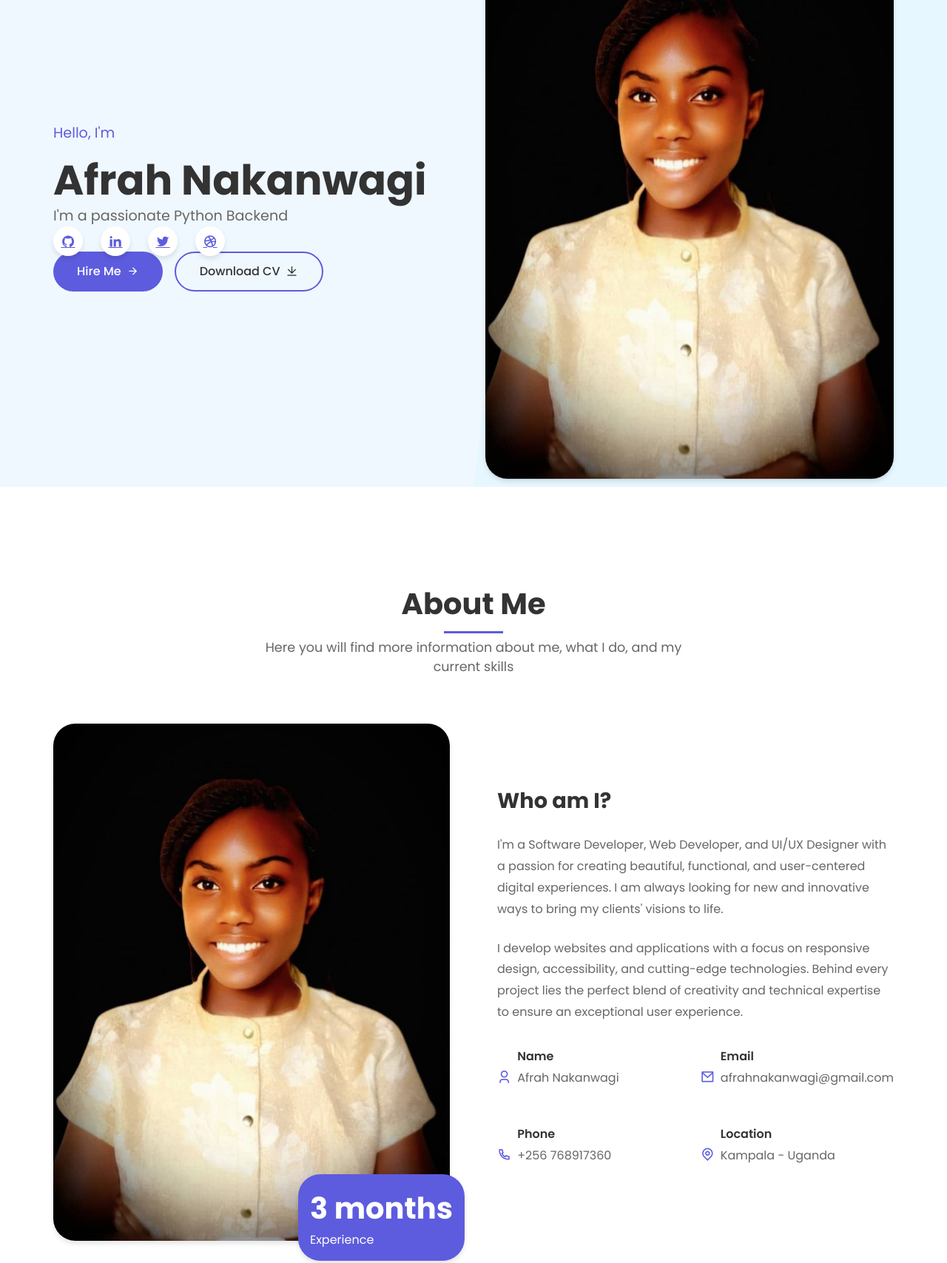
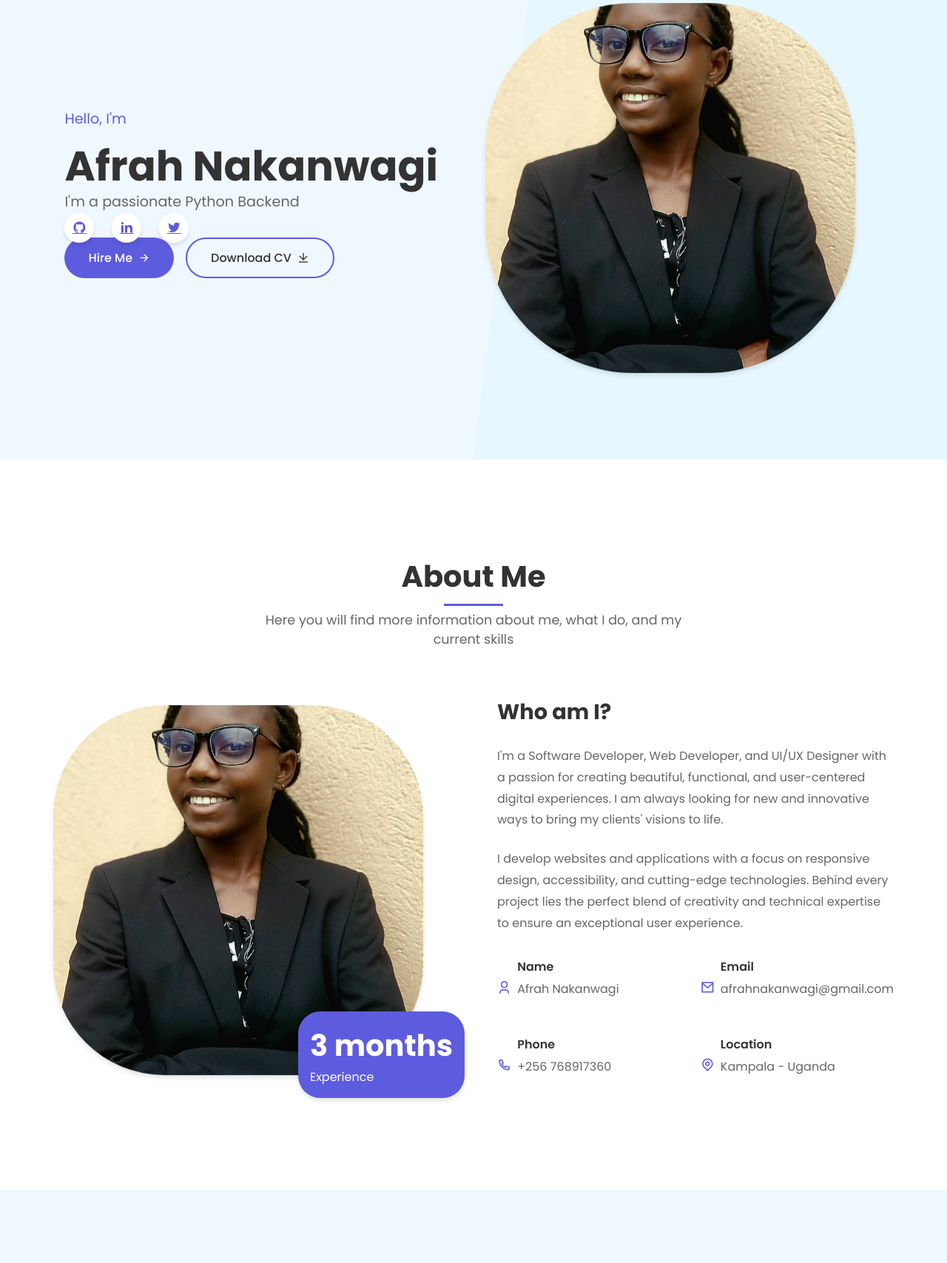
Before and after one commit to afrahnakanwagi/afrah-site, a plain HTML site: page index.html in a window 1280 px wide. Shown: the part 179-1886 px from the top of the page at 74% size. Drawn offline with nearby package versions, Linux system fonts and the light colour scheme.

Commit message:
added another project

```diff
--- a/index.html
+++ b/index.html
@@ -237,10 +237,13 @@
 
         .hero-img {
             width: 100%;
-            height: 750px;
-            border-radius: var(--border-radius);
+            max-width: 500px; /* Adjust as needed for size */
+            height: auto; /* Maintain aspect ratio */
+            aspect-ratio: 1/1; /* Ensure the image is square for a perfect circle */
+            border-radius: 40%; /* Makes the image circular */
             box-shadow: var(--shadow);
             animation: float 6s ease-in-out infinite;
+            object-fit: cover; /* Ensures the image fills the circular area */
         }
 
         @keyframes float {
@@ -330,8 +333,13 @@
 
         .about-img {
             width: 100%;
-            border-radius: var(--border-radius);
+            max-width: 500px; /* Adjust as needed for size */
+            height: auto; /* Maintain aspect ratio */
+            aspect-ratio: 1/1; /* Ensure the image is square for a perfect circle */
+            border-radius: 30%; /* Makes the image circular */
             box-shadow: var(--shadow);
+            animation: float 6s ease-in-out infinite;
+            object-fit: cover; /* Ensures the image fills the circular area */
         }
 
         .experience-box {
@@ -975,11 +983,11 @@
                     <a href="https://www.linkedin.com/in/afrah-nakanwagi-b829a5314/" class="social-link"><i
                             class="ri-linkedin-fill"></i></a>
                     <a href="https://x.com/naiyosh28792" class="social-link"><i class="ri-twitter-fill"></i></a>
-                    <a href="#" class="social-link"><i class="ri-dribbble-line"></i></a>
+                    <!-- <a href="#" class="social-link"><i class="ri-dribbble-line"></i></a> -->
                 </div>
             </div>
             <div class="hero-image fade-in-up delay-2">
-                <img src="images/mine.png" alt="Afrah Nakanwagi" class="hero-img">
+                <img src="images/my.jpg" alt="Afrah Nakanwagi" class="hero-img">
             </div>
         </div>
     </section>
@@ -994,7 +1002,7 @@
             </div>
             <div class="about-content">
                 <div class="about-image">
-                    <img src="images/mine.png" alt="Afrah Nakanwagi" class="about-img">
+                    <img src="images/my.jpg" alt="Afrah Nakanwagi" class="about-img">
                     <div class="experience-box">
                         <div class="experience-value">3 months</div>
                         <div class="experience-label">Experience</div>
@@ -1479,7 +1487,7 @@
                         <a href="https://www.linkedin.com/in/afrah-nakanwagi-b829a5314/" class="social-link"><i
                                 class="ri-linkedin-fill"></i></a>
                         <a href="https://x.com/naiyosh28792" class="social-link"><i class="ri-twitter-fill"></i></a>
-                        <a href="#" class="social-link"><i class="ri-dribbble-line"></i></a>
+                        <!-- <a href="#" class="social-link"><i class="ri-dribbble-line"></i></a> -->
                     </div>
                 </div>
 
```
Also changed, not shown: images/my.jpg (added).
